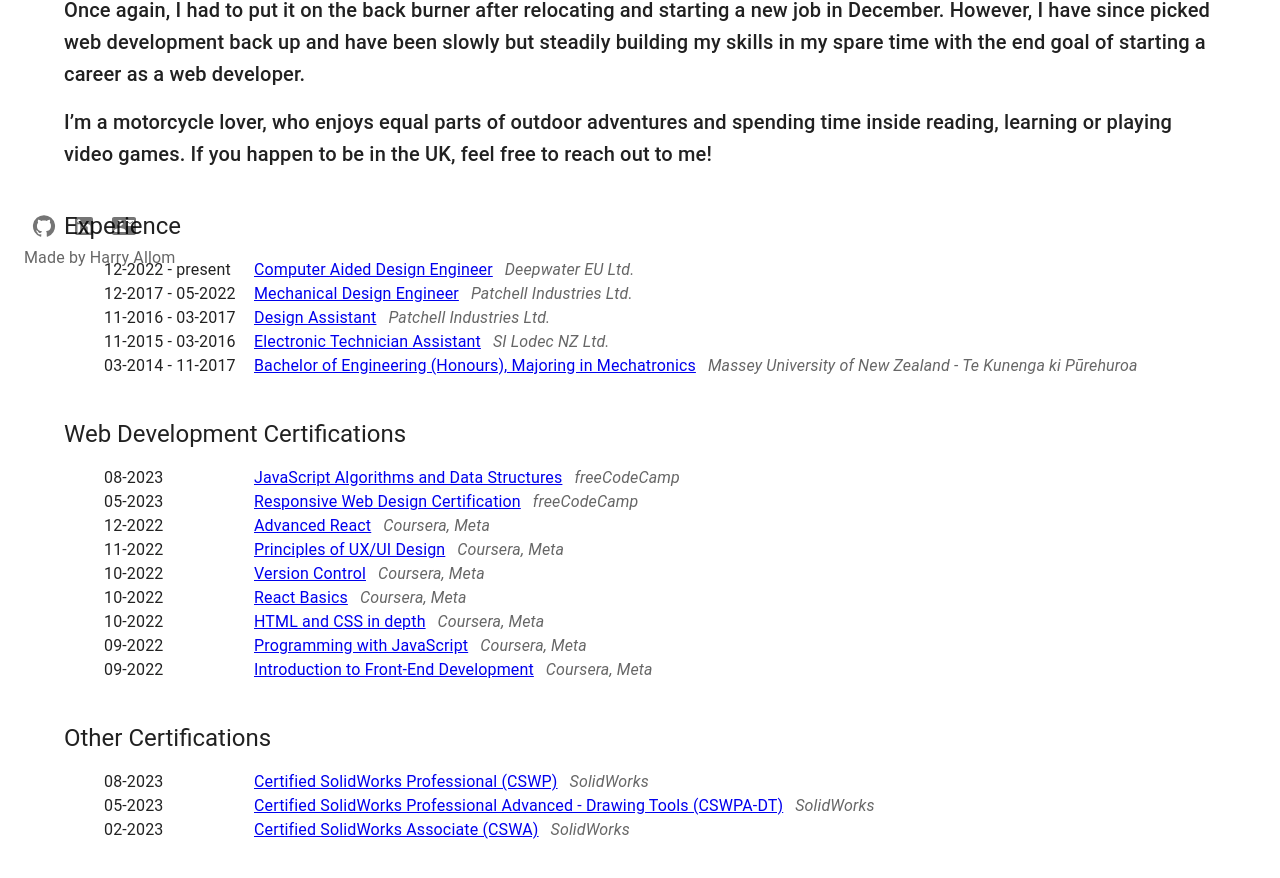
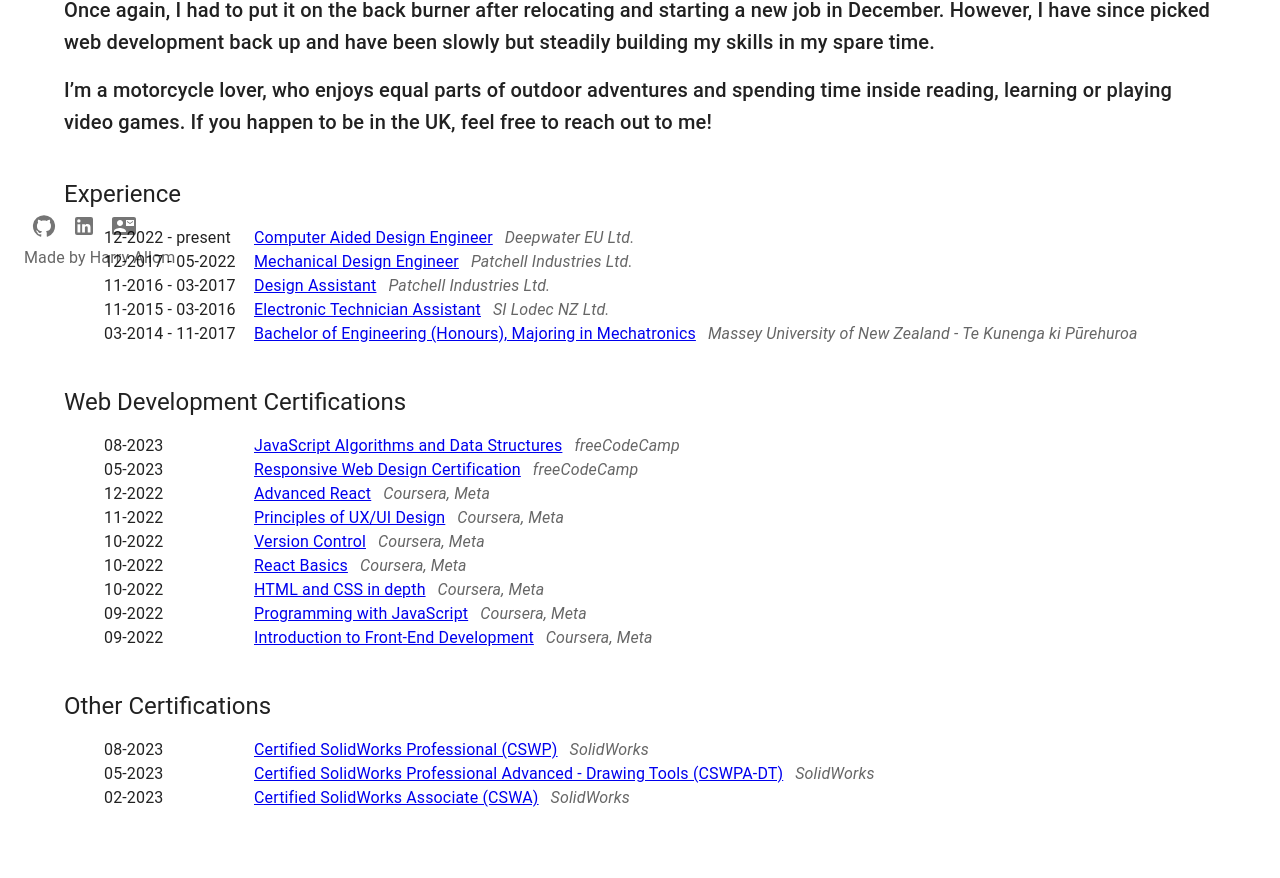
Before and after one commit to allomhg/personal-website, a React (Create React App) app: page /About in a window 1280 px wide. Shown: the part 530-1408 px from the top of the page. Built offline with nearby package versions, Linux system fonts and the light colour scheme.

Commit message:
Tidying some more

```diff
--- a/src/components/AboutImage.tsx
+++ b/src/components/AboutImage.tsx
@@ -30,7 +30,7 @@
                 I started my web development journey in the first quarter of 2022 with freeCodeCamp while still living in New Zealand.
                 I picked it back up in September 2022 with Coursera after traveling around Europe for 3 months and moving to the United Kingdom.
                 Once again, I had to put it on the back burner after relocating and starting a new job in December.
-                However, I have since picked web development back up and have been slowly but steadily building my skills in my spare time with the end goal of starting a career as a web developer.
+                However, I have since picked web development back up and have been slowly but steadily building my skills in my spare time.
             </Typography>
             <Typography
                 color="text.primary"
--- a/src/components/Footer.tsx
+++ b/src/components/Footer.tsx
@@ -4,7 +4,6 @@
 import IconButton from "@mui/material/IconButton";
 import LinkedInIcon from '@mui/icons-material/LinkedIn';
 import GitHubIcon from '@mui/icons-material/GitHub';
-// import EmailIcon from '@mui/icons-material/Email';
 import ContactMailIcon from '@mui/icons-material/ContactMail';
 
 const socials = [
--- a/src/components/ProjectHeader.tsx
+++ b/src/components/ProjectHeader.tsx
@@ -1,9 +1,3 @@
-import * as React from 'react';
-import Card from '@mui/material/Card';
-import CardActions from '@mui/material/CardActions';
-import CardContent from '@mui/material/CardContent';
-import CardMedia from '@mui/material/CardMedia';
-import Button from '@mui/material/Button';
 import Container from '@mui/material/Container';
 import Typography from '@mui/material/Typography';
 
--- a/src/pages/About.tsx
+++ b/src/pages/About.tsx
@@ -58,7 +58,7 @@
             }}
         >
             <AboutImage/>
-            <Box>
+            <Box pb="3rem">
                 {contentList.map(( content ) => (
                     <AboutContent
                         title={content.title}
```
